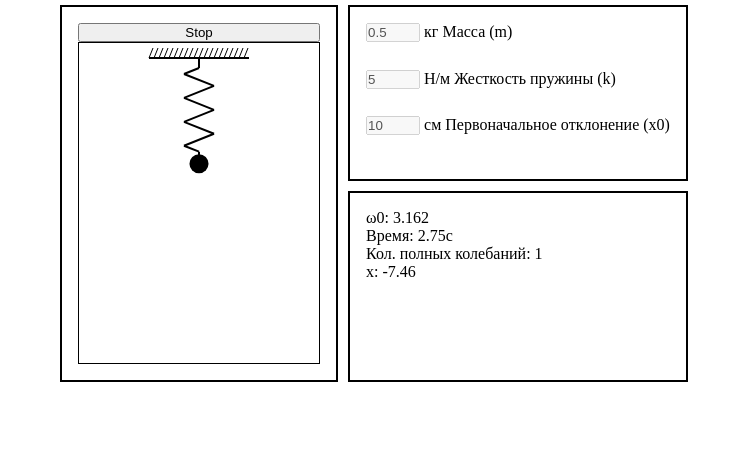
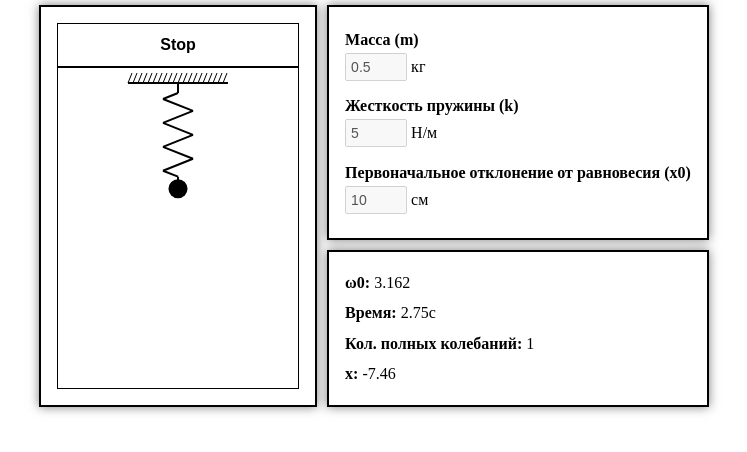
Before and after one commit to space167/spring-pendulum, a plain HTML site: page index.html in a window 1280 px wide. Both pictures are taken after a click on the button "Play". Shown: the whole page, without its empty margins (266-1013 px from the left). Drawn offline with Linux system fonts and the light colour scheme.

Commit message:
Added theming

```diff
--- a/css/style.css
+++ b/css/style.css
@@ -4,7 +4,15 @@
 }
 
 input {
+  padding: 4px;
+  font-size: 14px;
   width: 50px;
+}
+
+label {
+  display: block;
+  font-weight: bold;
+  margin-bottom: 4px;
 }
 
 #spring-pendulum {
@@ -25,6 +33,7 @@ input {
   margin: 5px;
   min-width: 240px;
   padding: 16px;
+  box-shadow: 0 0 10px rgba(0,0,0,0.5);
 }
 
 .visual {
@@ -39,11 +48,30 @@ input {
 .params {
   display: grid;
   grid-template-columns: 1fr;
+  align-items: center;
 }
 
 .characteristics {
+  display: grid;
+  align-items: center;
+}
 
+.characteristic {
+  font-weight: bold;
 }
 
 .wrap-param {
 }
+
+.btn-toggle-animation {
+  padding: 12px 24px;
+  cursor: pointer;
+  background: #ffffff;
+  border: 1px solid #000000;
+  font-weight: bold;
+  font-size: 16px;
+}
+
+.btn-toggle-animation:hover {
+  background: #efefef;
+}
--- a/index.html
+++ b/index.html
@@ -17,35 +17,39 @@
   <div class="container-params">
     <div class="params">
       <div class="wrap-param">
+        <label for="m">Масса (m)</label>
         <input id="m" type="number" data-field="m" min="0.5"
                max="1" step="0.1"
                value="0.5">
-        <label for="m">кг Масса (m)</label>
+        <span>кг</span>
       </div>
       <div class="wrap-param">
+        <label for="k">Жесткость пружины (k)</label>
         <input id="k" type="number" data-field="k" min="5"
                max="9" step="1" value="5">
-        <label for="k">Н/м Жесткость пружины (k)</label>
+        <span>Н/м</span>
       </div>
       <div class="wrap-param">
+        <label for="x0">Первоначальное отклонение от равновесия (x0)</label>
         <input id="x0" type="number" data-field="x0" min="0"
                max="20" step="2"
                value="10">
-        <label for="x0">см Первоначальное отклонение (x0)</label>
+        <span>см</span>
       </div>
     </div>
     <div class="characteristics">
       <div class="wrap-param">
-        ω0: <span id="w0"></span>
+        <span class="characteristic">ω0:</span> <span id="w0"></span>
       </div>
       <div class="wrap-param">
-        Время: <span id="t"></span>
+        <span class="characteristic">Время:</span> <span id="t"></span>
       </div>
       <div class="wrap-param">
-        Кол. полных колебаний: <span id="q"></span>
+        <span class="characteristic">Кол. полных колебаний:</span> <span
+        id="q"></span>
       </div>
       <div class="wrap-param">
-       x: <span id="x"></span>
+        <span class="characteristic">x:</span> <span id="x"></span>
       </div>
     </div>
   </div>
--- a/js/index.js
+++ b/js/index.js
@@ -1,5 +1,5 @@
-let canvas = document.getElementById('spring-pendulum')
-let ctx = canvas.getContext('2d');
+const canvas = document.getElementById('spring-pendulum')
+const ctx = canvas.getContext('2d');
 
 const clientWidth = 240
 const clientHeight = 320
@@ -10,12 +10,12 @@ canvas.height = clientHeight
 const widthDraw = 100
 let marginTop = 15
 
-//Parameters
+// Parameters
 const elemWeight = document.getElementById('m')
 const elemRigidity = document.getElementById('k')
 const elemDeviation = document.getElementById('x0')
 
-//Characteristics
+// Characteristics
 const elemW0 = document.getElementById('w0')
 const elemX = document.getElementById('x')
 const elemT = document.getElementById('t')
@@ -33,7 +33,7 @@ function startAnimation() {
   elemRigidity.disabled = true;
   elemDeviation.disabled = true;
 
-  fps.start();
+  animation.start();
 }
 
 function stopAnimation() {
@@ -45,9 +45,10 @@ function stopAnimation() {
   elemRigidity.disabled = false;
   elemDeviation.disabled = false;
 
-  fps.stop();
+  animation.stop();
 }
 
+// Default values
 let params = {
   m: Number(elemWeight.value),
   k: Number(elemRigidity.value),
@@ -63,22 +64,18 @@ let characteristics = {
 
 characteristics.w0 = calcW0(params.k, params.m)
 
-function calcW0(k, m) {
-  const w0 = roundUpTo(Math.sqrt(k / m), 3)
-  characteristics.w0 = w0
-  elemW0.innerText = characteristics.w0
-  return w0;
-}
-
 elemWeight.addEventListener('change', onChangeField)
 elemRigidity.addEventListener('change', onChangeField)
 elemDeviation.addEventListener('change', onChangeField)
 
+// First draw with default parameters
+drawPendulum(widthDraw, marginTop, params.x0)
+
 let checkFull = false;
-let fps = new FpsCtrl(60, function (e) {
+let animation = new FpsCtrl(60, function (e) {
   characteristics.x = params.x0 * Math.cos(characteristics.w0 * characteristics.time)
+  elemX.innerText = roundUpTo(characteristics.x, 2)
 
-  elemX.innerText = roundUpTo(characteristics.x, 2)
   if (checkFull) {
     if (Math.round(characteristics.x) === params.x0) {
       characteristics.quantity += 1
@@ -92,51 +89,33 @@ let fps = new FpsCtrl(60, function (e) {
   }
 
   elemT.innerText = `${roundUpTo(characteristics.time, 2)}c`
-  ctx.clearRect(0, 0, canvas.width, canvas.height)
+
+  ctx.clearRect(0, 0, clientWidth, clientHeight)
   drawPendulum(widthDraw, marginTop, characteristics.x)
 })
 
-drawPendulum(widthDraw, marginTop, params.x0)
-
-function onChangeField(event) {
-  resetCharacteristics()
-  ctx.clearRect(0, 0, canvas.width, canvas.height)
-  params[event.target.dataset.field] = Number(event.target.value)
-  const {k, m} = params;
-  calcW0(k, m)
-  drawPendulum(widthDraw, marginTop, params.x0)
-}
-
-function roundUpTo(num, afterPoint) {
-  const p = Math.pow(10, afterPoint)
-  return Math.round(num * p) / p
-}
-
-function drawPendulum(widthLine, marginTop, x) {
-  const halfWidthLine = widthLine / 2;
+// Draw a spring pendulum according to the parameters
+function drawPendulum(widthDraw, marginTop, x) {
+  const halfWidthDraw = widthDraw / 2;
   const centerCanvas = clientWidth / 2;
-
-  const startPositionX = centerCanvas - halfWidthLine;
-  const endPositionX = centerCanvas + halfWidthLine;
+  const startPositionX = centerCanvas - halfWidthDraw;
+  const endPositionX = centerCanvas + halfWidthDraw;
+  const heightVerticalLineCenter = 10
+  const endLineCenterY = marginTop + heightVerticalLineCenter
+  const columnsAmount = 20
+  const heightColumn = 10
+  const inclineColumn = 4
+  const lineWeight = 1
+  const lengthBetweenColumns = widthDraw / columnsAmount
 
   drawLine(startPositionX, marginTop, endPositionX, marginTop)
-
-  const heightVerticalLineCenter = 10
-  const endLineCenterY = marginTop + heightVerticalLineCenter
-
   drawLine(centerCanvas, marginTop, centerCanvas, endLineCenterY)
-
-  const columnsAmount = 20
-  const heightColumn = 10
-  const inlineColumn = 4
-  const lineWeight = 1
-  const lengthBetweenColumn = widthLine / columnsAmount
 
   for (let i = 0; i < columnsAmount; i++) {
     drawLine(
-      startPositionX + i * lengthBetweenColumn,
+      startPositionX + i * lengthBetweenColumns,
       marginTop,
-      startPositionX + i * lengthBetweenColumn + inlineColumn,
+      startPositionX + i * lengthBetweenColumns + inclineColumn,
       marginTop - heightColumn,
       lineWeight
     )
@@ -168,6 +147,7 @@ function drawPendulum(widthLine, marginTop, x) {
   drawCircle(centerCanvas, savePosY, Math.cbrt(params.m) * 12, 0, 2 * Math.PI)
 }
 
+// Primitives for canvas
 function drawCircle(x, y, radius, startAngle, endAngle, anticlockwise) {
   ctx.beginPath();
   ctx.arc(x, y, radius, startAngle, endAngle, anticlockwise);
@@ -182,6 +162,7 @@ function drawLine(startX, startY, endX, endY, lineWidth = 2) {
   ctx.stroke()
 }
 
+// Constructor for requestAnimationFrame with fps
 function FpsCtrl(fps, callback) {
   let delay = 1000 / fps,
     time = null,
@@ -223,6 +204,16 @@ function FpsCtrl(fps, callback) {
   };
 }
 
+// Record new values when changed parameters
+function onChangeField(event) {
+  resetCharacteristics()
+  ctx.clearRect(0, 0, canvas.width, canvas.height)
+  params[event.target.dataset.field] = Number(event.target.value)
+  const {k, m} = params;
+  calcW0(k, m)
+  drawPendulum(widthDraw, marginTop, params.x0)
+}
+
 function resetCharacteristics() {
   characteristics = {
     ...characteristics,
@@ -231,9 +222,24 @@ function resetCharacteristics() {
     quantity: 0
   }
 
-  elemX.innerText = characteristics.x
-  elemT.innerText = characteristics.time
-  elemQ.innerText = characteristics.quantity
+  const {x, time, quantity} = characteristics
+
+  elemX.innerText = x
+  elemT.innerText = time
+  elemQ.innerText = quantity
 
   checkFull = false
 }
+
+function calcW0(k, m) {
+  const w0 = roundUpTo(Math.sqrt(k / m), 3)
+  characteristics.w0 = w0
+  elemW0.innerText = characteristics.w0
+  return w0;
+}
+
+// Rounding to a specific decimal place
+function roundUpTo(num, afterPoint) {
+  const p = Math.pow(10, afterPoint)
+  return Math.round(num * p) / p
+}
```
